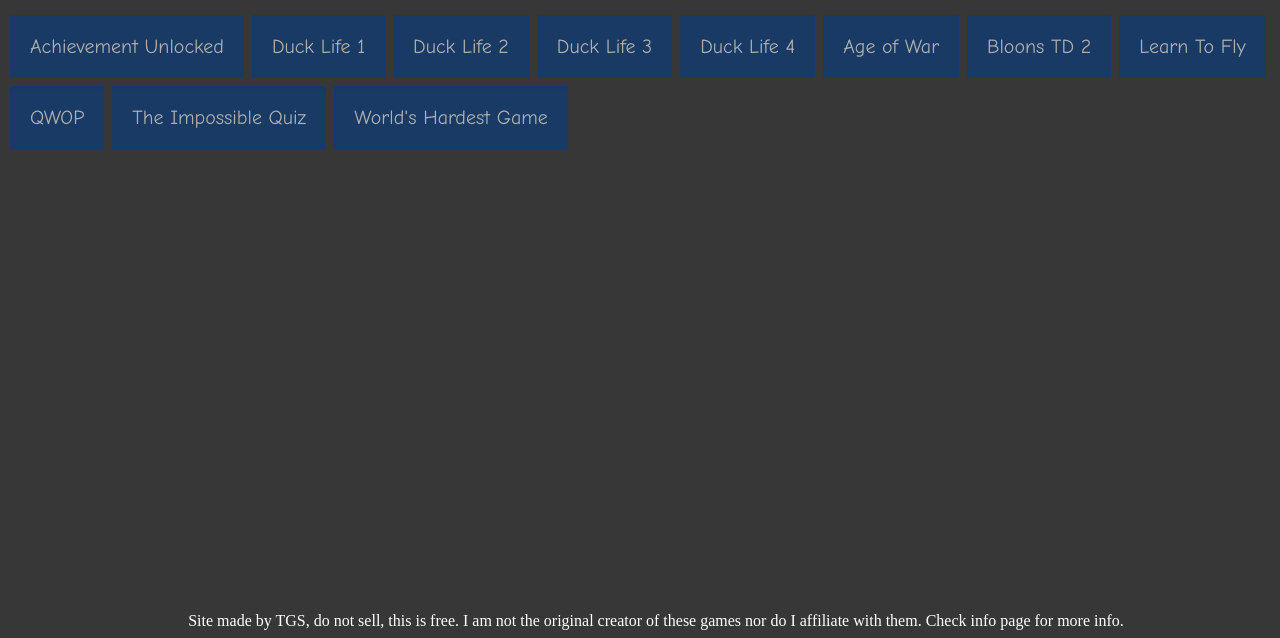
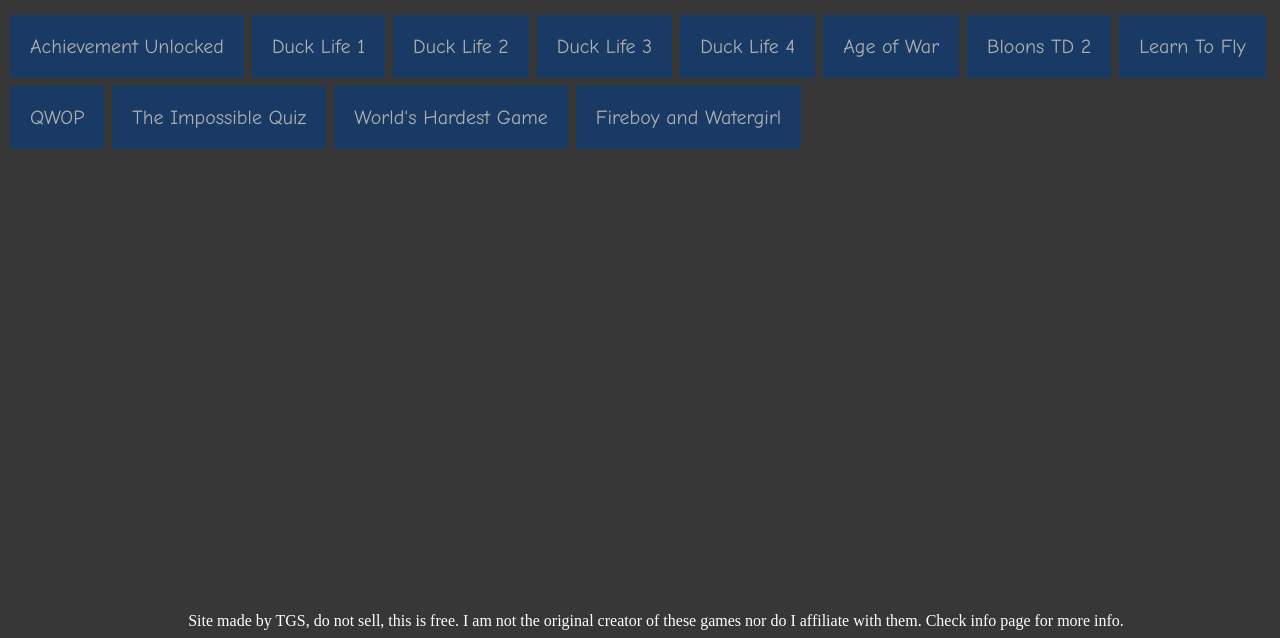
Before and after one commit to tgs-tgm/flash, a plain HTML site: page index.html in a window 1280 px wide. Shown: the part 162-800 px from the top of the page. Drawn offline with Linux system fonts and the light colour scheme.

Commit message:
Update index.html

```diff
--- a/index.html
+++ b/index.html
@@ -36,6 +36,7 @@
         <button class="button" onclick="window.location.href='qwop.html';">QWOP</button>
         <button class="button" onclick="window.location.href='quiz.html';">The Impossible Quiz</button>
         <button class="button" onclick="window.location.href='whg.html';">World's Hardest Game</button>
+        <button class="button" onclick="window.location.href='fireboywatergirl.html';">Fireboy and Watergirl</button>
     </div>
         <p class="footer">Site made by TGS, do not sell, this is free. I am not the original creator of these games nor do I affiliate with them. Check info page for more info.</p>
 </body>
```
